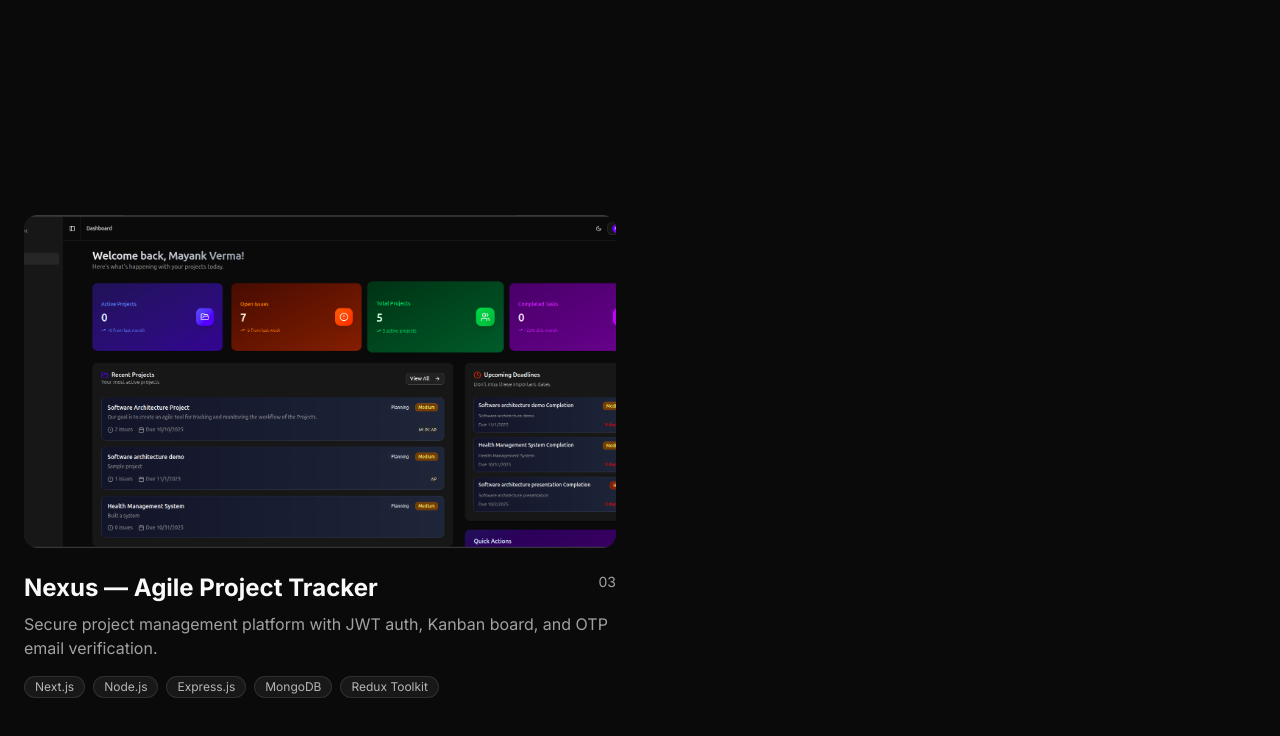
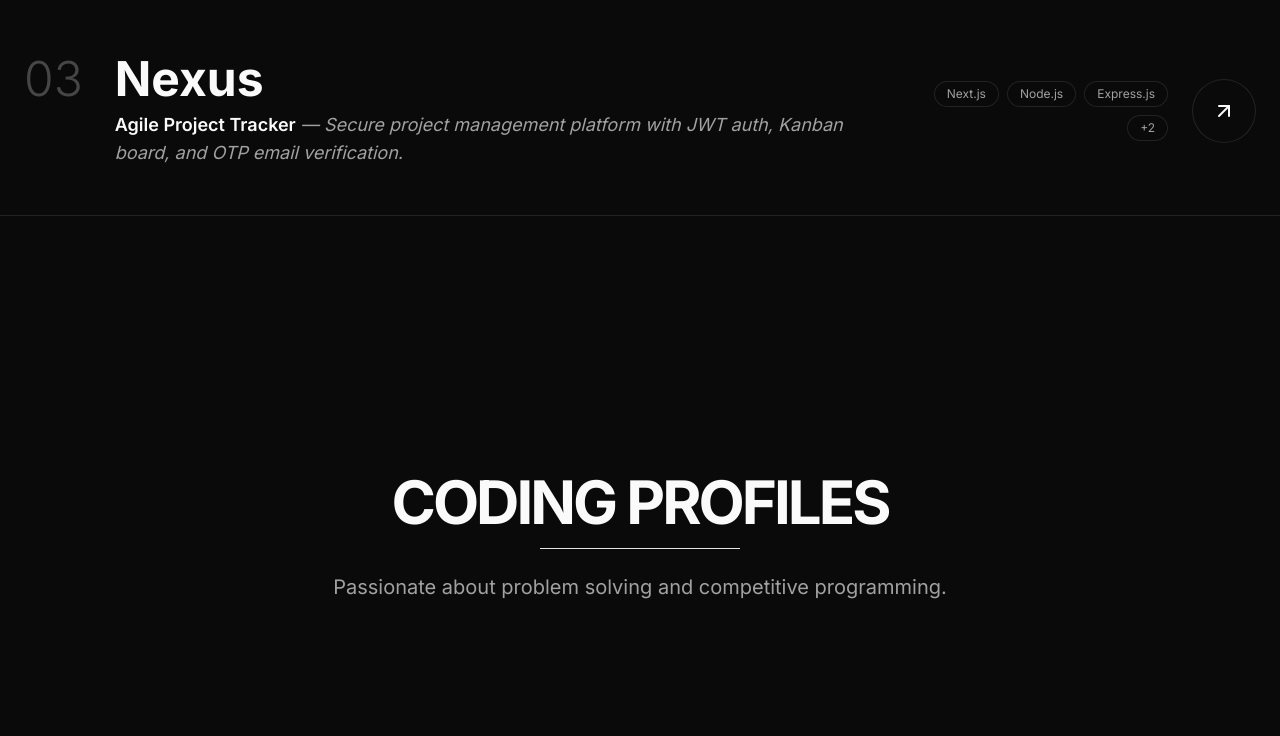
Before and after one commit to MayankV004/mayank-portfolio, a Next.js app: page / in a window 1280 px wide. Shown: the part 6289-7025 px from the top of the page. Built offline with nearby package versions, Linux system fonts and the light colour scheme.

Commit message:
resume link updated

```diff
--- a/src/components/sections/Projects.tsx
+++ b/src/components/sections/Projects.tsx
@@ -46,7 +46,7 @@ const PROJECTS = [
     longDescription:
       "Built with Next.js, TypeScript, Tailwind CSS, Redux Toolkit, Node.js, Express.js, JWT, Nodemailer, and MongoDB. Features end-to-end project workflows (create/edit/delete, member assignment, Kanban board, issue tracking), reducing task resolution time by 40% for 10+ users.",
     tags: ["Next.js", "Node.js", "Express.js", "MongoDB", "Redux Toolkit"],
-    image: "/assests/nexus.png",   // ← add your screenshot here
+    image: "/assests/nexus.png", // ← add your screenshot here
     link: "https://www.mayanknexus.app",
     github: "https://github.com/MayankV004/Nexus-Frontend",
   },
@@ -67,12 +67,12 @@ export function Projects() {
     if (!containerRef.current) return;
 
     const ctx = gsap.context(() => {
-      const cards = gsap.utils.toArray<HTMLElement>(".project-card");
+      const items = gsap.utils.toArray<HTMLElement>(".project-item");
 
-      gsap.set(cards, { y: 50, opacity: 0 });
+      gsap.set(items, { y: 50, opacity: 0 });
 
       // Entry animation
-      ScrollTrigger.batch(cards, {
+      ScrollTrigger.batch(items, {
         onEnter: (elements) => {
           gsap.to(elements, {
             opacity: 1,
@@ -105,21 +105,6 @@ export function Projects() {
         start: "top 85%",
         end: "bottom 15%",
       });
-
-      // Diagonal wave parallax — odd cards go up, even go down
-      cards.forEach((card, i) => {
-        gsap.to(card, {
-          yPercent: i % 2 === 0 ? -8 : 8,
-          ease: "none",
-          scrollTrigger: {
-            trigger: card,
-            start: "top bottom",
-            end: "bottom top",
-            scrub: 1,
-            invalidateOnRefresh: true,
-          },
-        });
-      });
     }, containerRef);
 
     return () => ctx.revert();
@@ -138,7 +123,7 @@ export function Projects() {
               ref={headingRef}
               className="font-syne text-4xl md:text-6xl font-bold tracking-tighter uppercase"
             >
-              Selected Work
+              Projects
             </h2>
             <p className="text-muted-foreground text-lg">
               A curated selection of my latest projects.
@@ -149,61 +134,54 @@ export function Projects() {
           </p>
         </div>
 
-        <div className="grid grid-cols-1 md:grid-cols-2 gap-8 lg:gap-12">
+        <div className="flex flex-col border-t border-border">
           {PROJECTS.map((project, idx) => (
             <Dialog key={project.id}>
               <DialogTrigger asChild>
-                <div
-                  className={`project-card group cursor-pointer relative ${idx % 2 !== 0 ? "md:mt-24" : ""}`}
-                >
-                  <div className="relative aspect-video overflow-hidden rounded-xl bg-muted mb-6">
-                    {/* Hover tint overlay */}
-                    <div className="absolute inset-0 bg-primary/20 z-10 opacity-0 group-hover:opacity-100 transition-opacity duration-500 mix-blend-overlay" />
+                <div className="project-item group cursor-pointer border-b border-border py-8 md:py-12 transition-all duration-500 hover:px-6 -mx-6 px-6 relative overflow-hidden">
+                  {/* Background hover effect */}
+                  <div className="absolute inset-0 bg-primary/5 translate-y-full group-hover:translate-y-0 transition-transform duration-500 ease-out" />
 
-                    {"image" in project && project.image ? (
-                      /* Project screenshot */
-                      <Image
-                        src={project.image}
-                        alt={project.title}
-                        fill
-                        className="object-cover object-top transition-transform duration-700 group-hover:scale-105"
-                        sizes="(max-width: 768px) 100vw, 50vw"
-                      />
-                    ) : (
-                      /* Fallback placeholder */
-                      <div className="w-full h-full bg-gradient-to-br from-zinc-800 to-zinc-900 flex items-center justify-center">
-                        <span className="font-syne text-6xl font-bold text-zinc-700">
+                  <div className="relative z-10 flex flex-col md:flex-row md:items-center justify-between gap-6">
+                    <div className="flex flex-col md:flex-row md:items-baseline gap-4 md:gap-8 flex-1">
+                      <span className="font-mono text-muted-foreground/40 text-xl md:text-5xl font-light transition-colors group-hover:text-primary/60">
                         {project.id}
                       </span>
-                      </div>
-                    )}
-
-                    <div className="absolute top-4 right-4 z-20 w-12 h-12 bg-background/50 backdrop-blur-md rounded-full flex items-center justify-center opacity-0 scale-50 group-hover:opacity-100 group-hover:scale-100 transition-all duration-500 ease-out">
-                      <ArrowUpRight className="w-6 h-6 text-foreground" />
+                      <div className="space-y-2">
+                        <h3 className="font-syne text-3xl md:text-5xl font-bold transition-colors">
+                          {project.title.split("—")[0].trim()}
+                        </h3>
+                        <p className="text-muted-foreground text-base md:text-lg italic">
+                          <strong className="font-semibold text-foreground not-italic">
+                            {project.title.includes("—")
+                              ? project.title.split("—")[1].trim()
+                              : "Project"}
+                          </strong>{" "}
+                          — {project.description}
+                        </p>
                       </div>
                     </div>
 
-                  <div className="flex flex-col space-y-2">
-                    <div className="flex justify-between items-start">
-                      <h3 className="font-syne text-2xl font-bold group-hover:text-primary transition-colors">
-                        {project.title}
-                      </h3>
-                      <span className="font-mono text-muted-foreground text-sm">
-                        {project.id}
-                      </span>
-                    </div>
-                    <p className="text-muted-foreground">
-                      {project.description}
-                    </p>
-                    <div className="flex flex-wrap gap-2 pt-2">
-                      {project.tags.map((tag) => (
+                    <div className="flex items-center gap-6 justify-between md:justify-end w-full md:w-auto mt-4 md:mt-0">
+                      <div className="flex flex-wrap gap-2 md:max-w-[280px] md:justify-end">
+                        {project.tags.slice(0, 3).map((tag) => (
                           <span
                             key={tag}
-                          className="bg-secondary/50 font-mono text-xs font-normal px-2.5 py-0.5 rounded-full border border-border text-foreground/70"
+                            className="font-mono text-xs px-3 py-1 rounded-full border border-border text-muted-foreground group-hover:border-primary/30 group-hover:text-foreground transition-colors bg-background/50 backdrop-blur-sm"
                           >
                             {tag}
                           </span>
                         ))}
+                        {project.tags.length > 3 && (
+                          <span className="font-mono text-xs px-3 py-1 rounded-full border border-border text-muted-foreground bg-background/50 backdrop-blur-sm">
+                            +{project.tags.length - 3}
+                          </span>
+                        )}
+                      </div>
+
+                      <div className="w-12 h-12 md:w-16 md:h-16 rounded-full border border-border flex items-center justify-center group-hover:bg-primary group-hover:border-primary transition-all duration-300 shrink-0 group-hover:scale-110 bg-background">
+                        <ArrowUpRight className="w-5 h-5 md:w-6 md:h-6 text-foreground group-hover:text-primary-foreground group-hover:rotate-45 transition-all duration-300" />
+                      </div>
                     </div>
                   </div>
                 </div>
@@ -212,7 +190,6 @@ export function Projects() {
               <DialogContent className="max-w-2xl w-[92vw] bg-zinc-950 border border-white/10 p-0 overflow-hidden rounded-2xl gap-0">
                 {/* ── Banner ── */}
                 <div className="relative w-full h-52 bg-gradient-to-br from-zinc-800 via-zinc-900 to-black overflow-hidden flex items-center justify-center">
-
                   {/* If project has an image — show it with a dark overlay */}
                   {"image" in project && project.image ? (
                     <>
--- a/src/components/ui/ResumeButton.tsx
+++ b/src/components/ui/ResumeButton.tsx
@@ -5,7 +5,7 @@ import { motion } from "framer-motion";
 import { ArrowRight, Download } from "lucide-react";
 
 const RESUME_URL =
-  "https://drive.google.com/file/d/1DpfsUZi6kZqk-LQlY4VBdLsEYL5JvuCK/view?usp=sharing";
+  "https://drive.google.com/file/d/1ojssFegHf7Jhw2nk7p6DnLXENS3sO52A/view?usp=sharing";
 
 export function ResumeButton() {
   const [isHovered, setIsHovered] = useState(false);
```
Also changed, not shown: src/components/ui/dialog.tsx (+26 -27 lines). Lines whose indentation alone changed are shown as unchanged.
